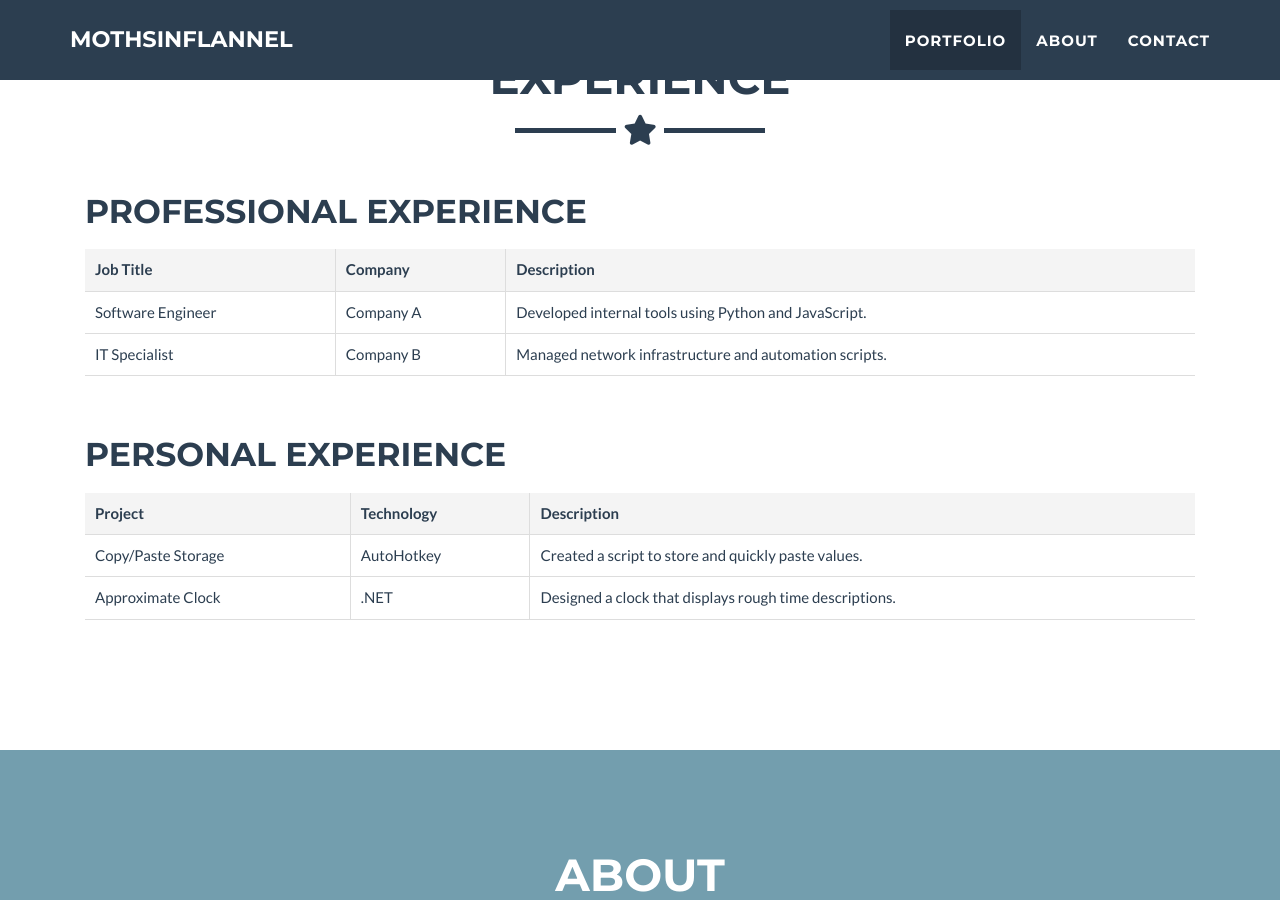
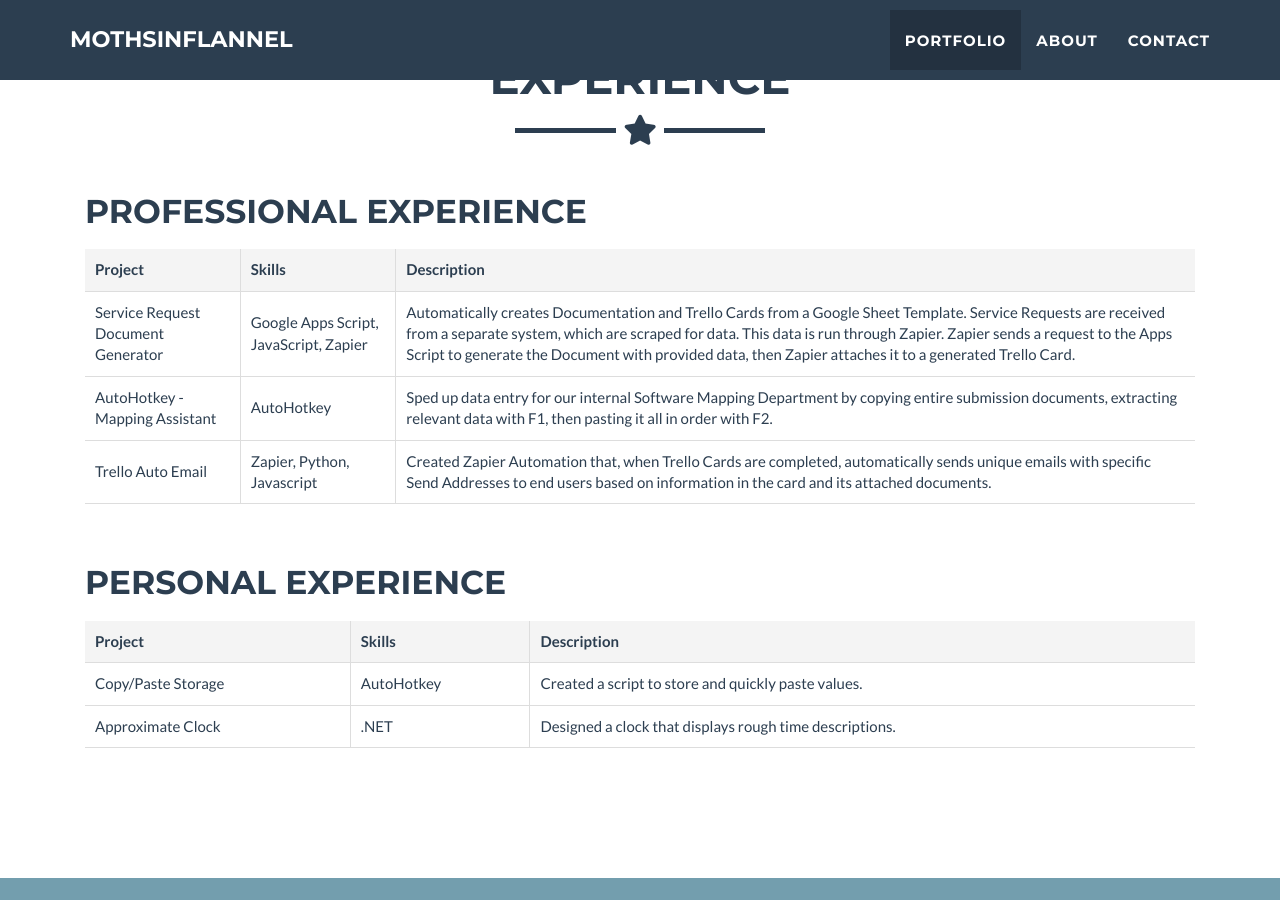
Before and after one commit to MothsinFlannel/mothsinflannel.github.io, a Jekyll site: the page built from _posts/2014-07-18-project-1.markdown, in a window 1280 px wide and 900 px high, scrolled down 854 px. Built offline with Jekyll 4.4.1, drawn with Linux system fonts in a browser that asks for light colours.

Commit message:
Update work_history.html

```diff
--- a/_includes/work_history.html
+++ b/_includes/work_history.html
@@ -13,19 +13,24 @@
         <h2 class="experience-header">Professional Experience</h2>
         <table class="experience-table">
           <tr>
-            <th>Job Title</th>
-            <th>Company</th>
+            <th>Project</th>
+            <th>Skills</th>
             <th>Description</th>
           </tr>
           <tr>
-            <td>Software Engineer</td>
-            <td>Company A</td>
-            <td>Developed internal tools using Python and JavaScript.</td>
+            <td>Service Request Document Generator</td>
+            <td>Google Apps Script, JavaScript, Zapier</td>
+            <td>Automatically creates Documentation and Trello Cards from a Google Sheet Template. Service Requests are received from a separate system, which are scraped for data. This data is run through Zapier. Zapier sends a request to the Apps Script to generate the Document with provided data, then Zapier attaches it to a generated Trello Card. </td>
           </tr>
           <tr>
-            <td>IT Specialist</td>
-            <td>Company B</td>
-            <td>Managed network infrastructure and automation scripts.</td>
+            <td>AutoHotkey - Mapping Assistant</td>
+            <td>AutoHotkey</td>
+            <td>Sped up data entry for our internal Software Mapping Department by copying entire submission documents, extracting relevant data with F1, then pasting it all in order with F2.</td>
+          </tr>
+          <tr>
+            <td>Trello Auto Email</td>
+            <td>Zapier, Python, Javascript</td>
+            <td>Created Zapier Automation that, when Trello Cards are completed, automatically sends unique emails with specific Send Addresses to end users based on information in the card and its attached documents.</td>
           </tr>
         </table>
       </div>
@@ -36,7 +41,7 @@
         <table class="experience-table">
           <tr>
             <th>Project</th>
-            <th>Technology</th>
+            <th>Skills</th>
             <th>Description</th>
           </tr>
           <tr>
```
